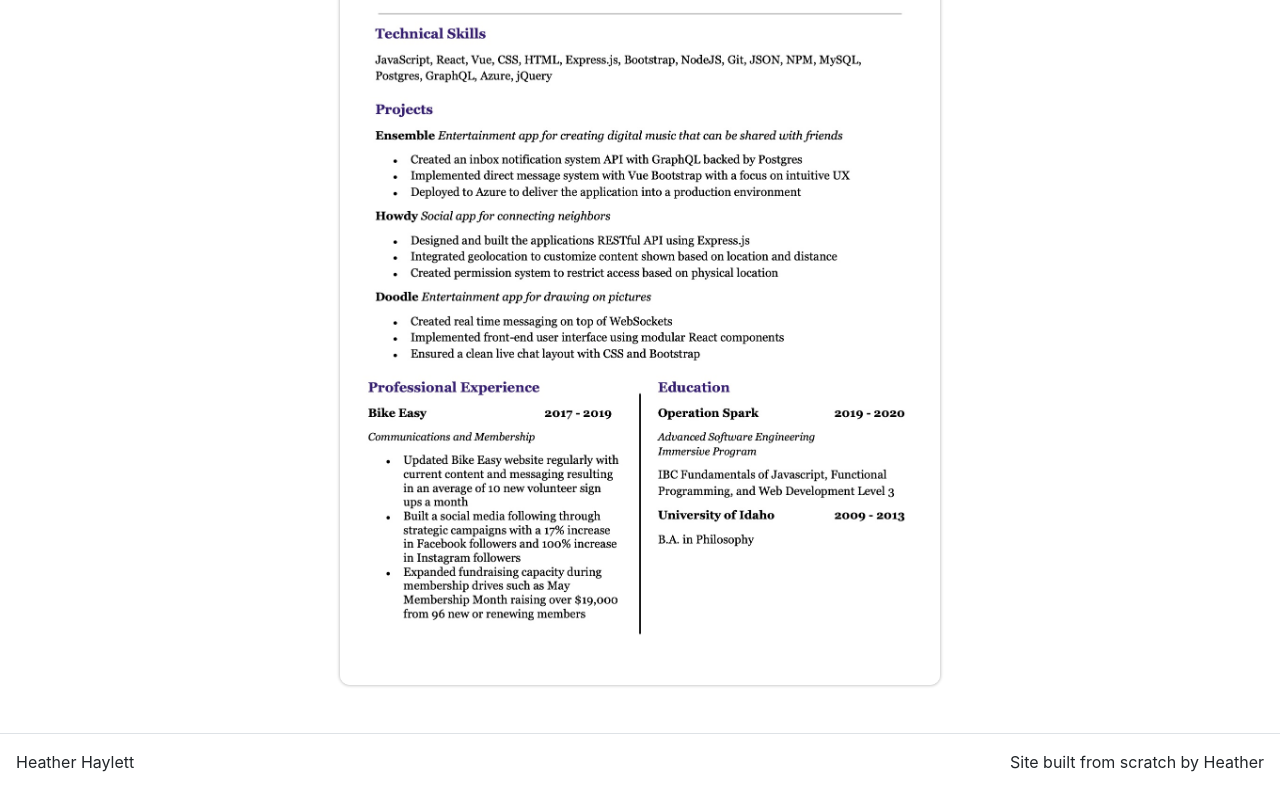
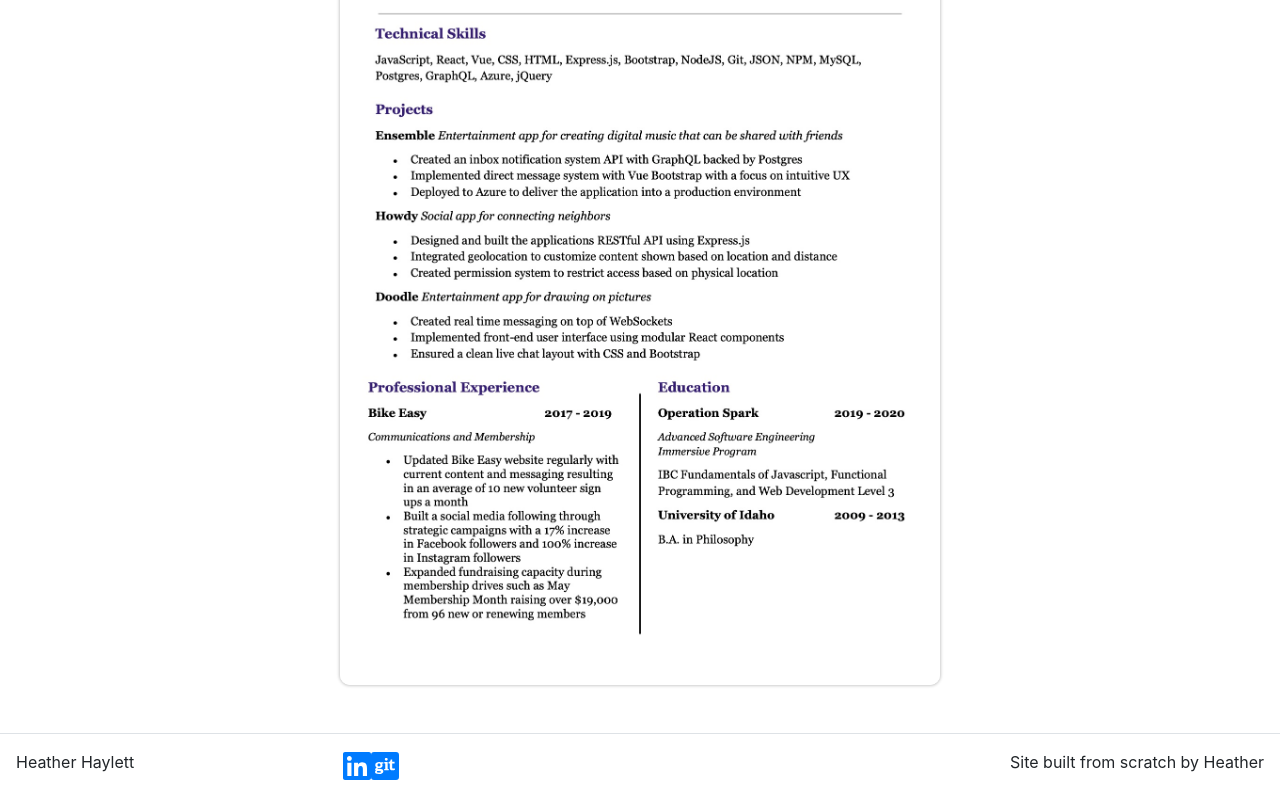
Before and after one commit to HeatherHaylett/portfolio, a React (Create React App) app: page /resume in a window 1280 px wide. Shown: the part 240-1040 px from the top of the page. Built offline with nearby package versions, Linux system fonts and the light colour scheme.

Commit message:
add social icons to footer

```diff
--- a/src/components/Footer.js
+++ b/src/components/Footer.js
@@ -2,6 +2,8 @@ import React from 'react';
 import Container from 'react-bootstrap/Container';
 import Row from 'react-bootstrap/Row';
 import Col from 'react-bootstrap/Col';
+
+import SocialFollow from './SocialFollow.js';
 
 function footer() {
   return (
@@ -10,6 +12,9 @@ function footer() {
         <Row className="border-top justify-content-between p-3">
           <Col className='p-0' md={3} sm={12}>
             Heather Haylett
+          </Col>
+          <Col>
+            <SocialFollow />
           </Col>
           <Col className="text-right p-0" md={3}>
             Site built from scratch by Heather
```
